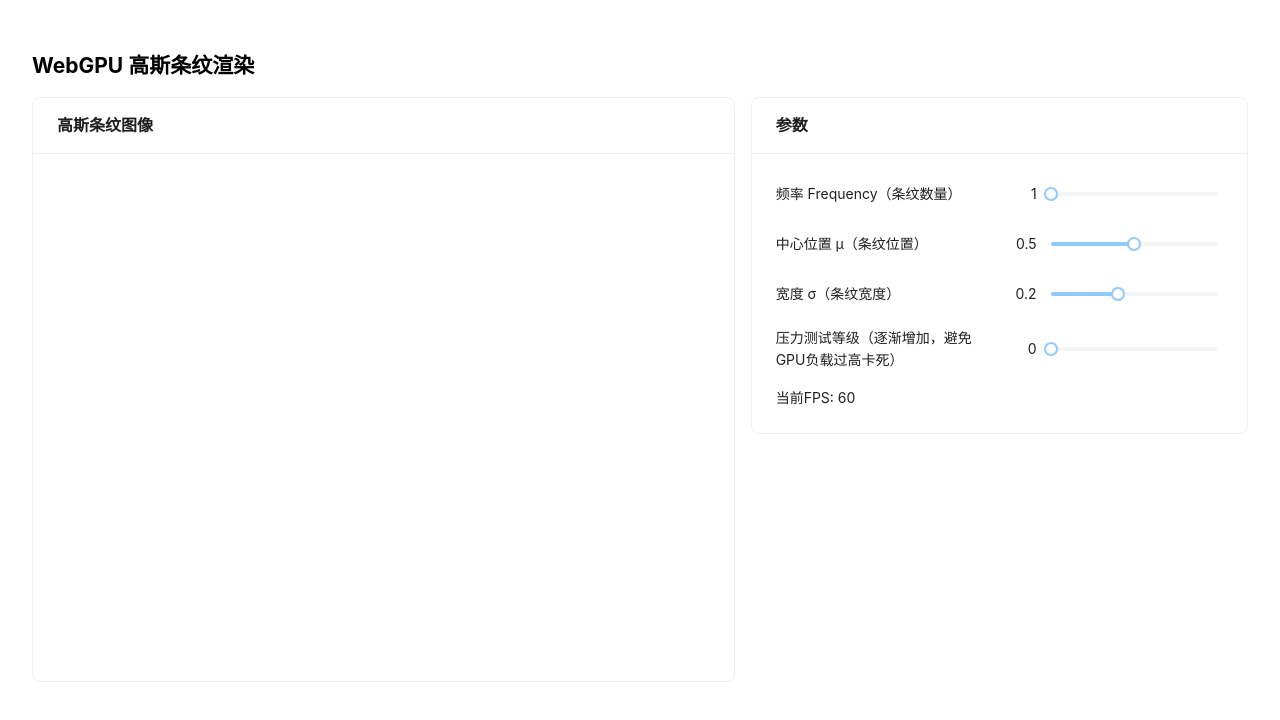
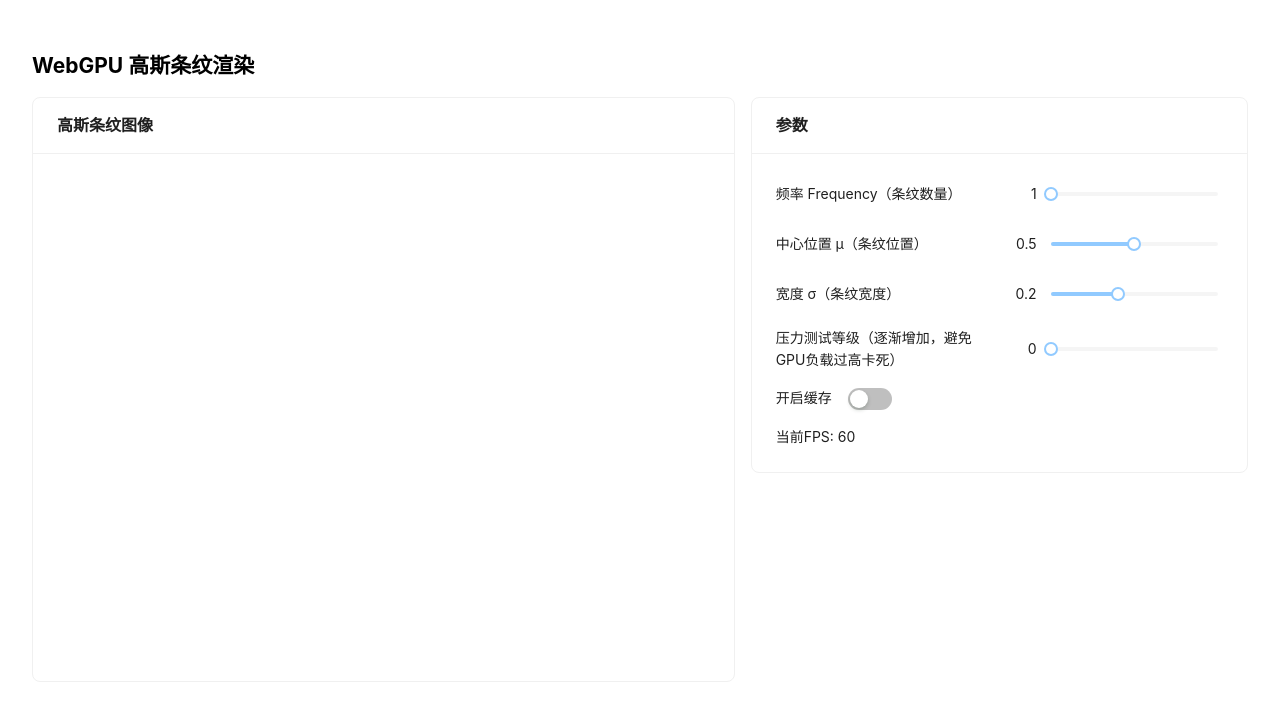
Before and after one commit to cellestella/webgpu-gauss, a React (Vite) app: page / in a window 1280 px wide. Shown: the top 720 px of the page. Built offline with nearby package versions, Linux system fonts and the light colour scheme.

Commit message:
add cache

```diff
--- a/package.json
+++ b/package.json
@@ -11,11 +11,13 @@
   },
   "dependencies": {
     "antd": "^5.24.8",
+    "lodash": "^4.17.21",
     "react": "^19.0.0",
     "react-dom": "^19.0.0"
   },
   "devDependencies": {
     "@eslint/js": "^9.22.0",
+    "@types/lodash": "^4.17.16",
     "@types/react": "^19.0.10",
     "@types/react-dom": "^19.0.4",
     "@vitejs/plugin-react": "^4.3.4",
--- a/src/App.tsx
+++ b/src/App.tsx
@@ -3,9 +3,10 @@ import "./css/App.css";
 import vert from "./shader/vertex/fullscreen.wgsl?raw";
 import frag from "./shader/fragment/gauss.wgsl?raw";
 import stress from "./shader/fragment/stress.wgsl?raw";
-import { Card, Col, Row } from "antd";
+import { Card, Col, Row, Switch } from "antd";
 import { ParamInput } from "./ParamInput";
 import { FpsMonitor } from "./FpsMonitor";
+import _ from "lodash";
 
 function App() {
   const [params, setParams] = useState({
@@ -15,10 +16,12 @@ function App() {
     stressLevel: 0,
   });
   const stressTestEnabled = params.stressLevel > 0;
+  const [cacheEnabled, setCacheEnabled] = useState(false);
   const canvasWidth = 640;
   const canvasHeight = 480;
 
   const paramsRef = useRef(params);
+  const cachedParamsRef = useRef<object | null>(null);
   const canvasRef = useRef<HTMLCanvasElement>(null);
   const gpuRef = useRef<GPUDevice>(null);
   const canvasContextRef = useRef<GPUCanvasContext>(null);
@@ -107,7 +110,13 @@ function App() {
     const bindGroup = bindGroupRef.current;
     const buffer = uniformBufferRef.current;
     if (!gpu || !canvasContext || !pipeline || !bindGroup || !buffer) return;
-
+    if (cacheEnabled) {
+      if (_.isEqual(paramsRef.current, cachedParamsRef.current)) {
+        return;
+      } else {
+        cachedParamsRef.current = _.cloneDeep(paramsRef.current);
+      }
+    }
     const { mu, sigma, frequency, stressLevel } = paramsRef.current;
     const data = new Float32Array([
       mu,
@@ -151,7 +160,7 @@ function App() {
   useEffect(() => {
     init();
     return exit;
-  }, [stressTestEnabled]);
+  }, [stressTestEnabled, cacheEnabled]);
 
   return (
     <div style={{ margin: 32 }}>
@@ -209,12 +218,21 @@ function App() {
               label="压力测试等级（逐渐增加，避免GPU负载过高卡死）"
               value={params.stressLevel}
               min={0}
-              max={20}
+              max={30}
               step={1}
               onChange={(value) =>
                 setParams((p) => ({ ...p, stressLevel: value }))
               }
             />
+            <Row gutter={16} align={"middle"} style={{ paddingBottom: 16 }}>
+              <Col>开启缓存</Col>
+              <Col>
+                <Switch
+                  value={cacheEnabled}
+                  onChange={(checked) => setCacheEnabled(checked)}
+                ></Switch>
+              </Col>
+            </Row>
             <Row>
               <Col>
                 <FpsMonitor />
```
Also changed, not shown: 1 other file (tests, documents, lock files or other folders).
